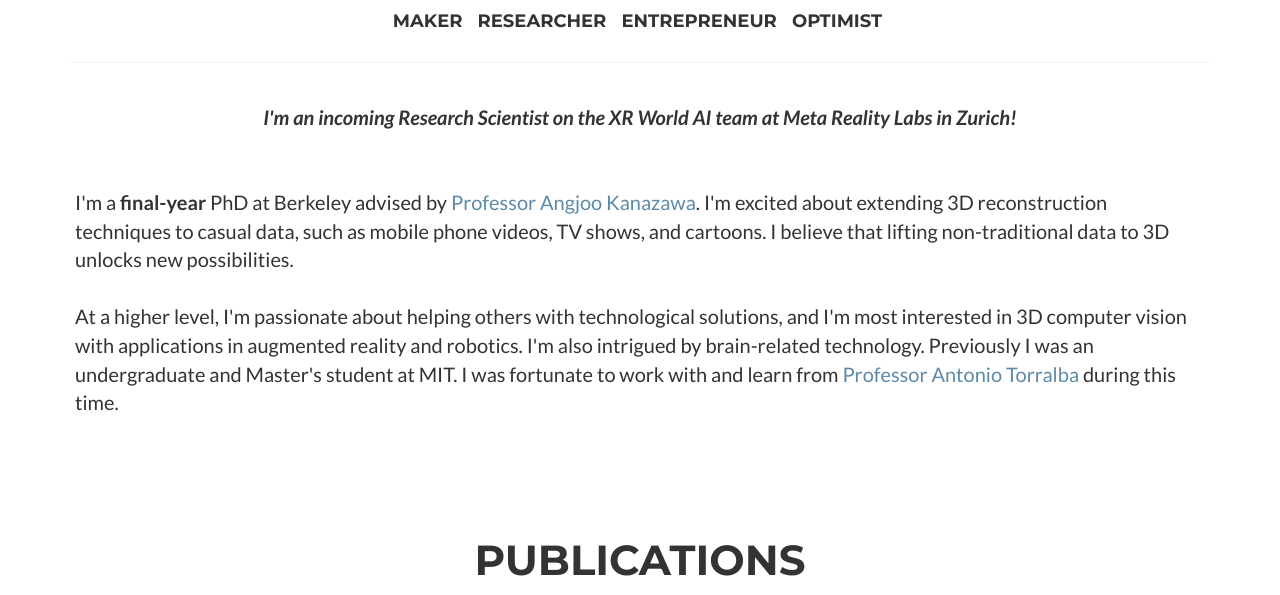
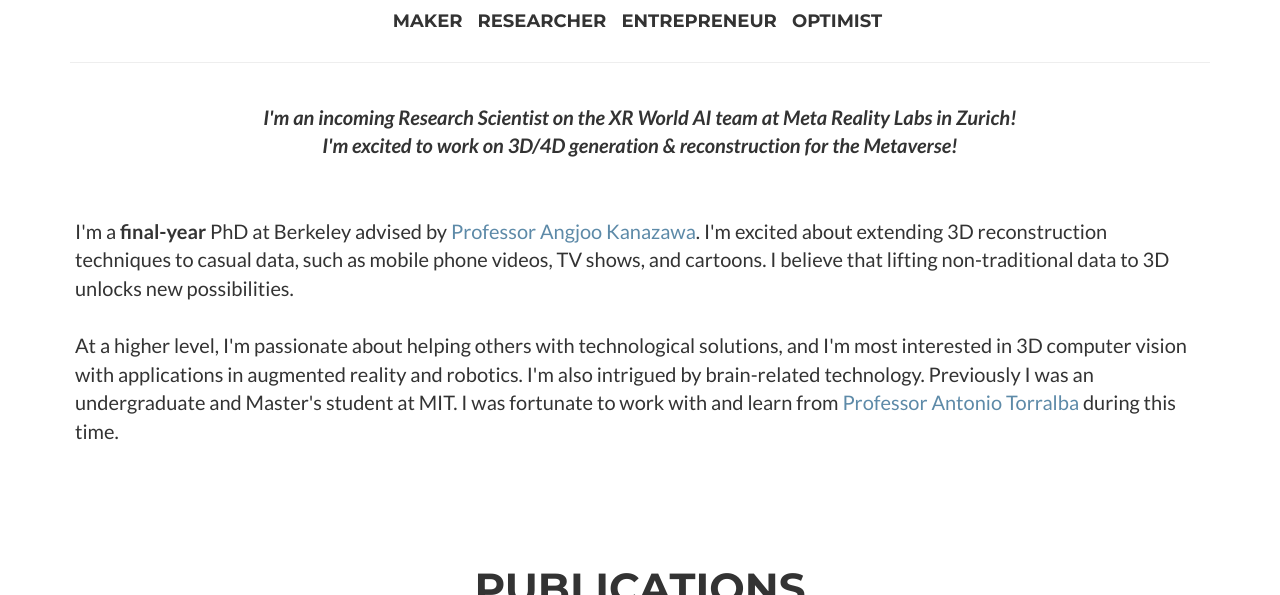
Before and after one commit to ethanweber/ethanweber.github.io, a website: page index.html in a window 1280 px wide. Shown: the part 1107-1702 px from the top of the page. Drawn offline with nearby package versions, Linux system fonts and the light colour scheme.

Commit message:
small edit

```diff
--- a/index.html
+++ b/index.html
@@ -150,7 +150,7 @@
       <div class="row">
         <p style="margin: 20px">
           <span style="display: block; text-align: center;"><i><b>I'm an incoming Research Scientist on the XR World AI
-                team at Meta Reality Labs in Zurich!</b></i></span><br><br>
+                team at Meta Reality Labs in Zurich!<br>I'm excited to work on 3D/4D generation & reconstruction for the Metaverse!</b></i></span><br><br>
           I'm a <b>final-year</b> PhD at Berkeley advised by
           <a href="http://people.eecs.berkeley.edu/~kanazawa/">Professor Angjoo Kanazawa</a>. I'm excited about
           extending 3D reconstruction
```
